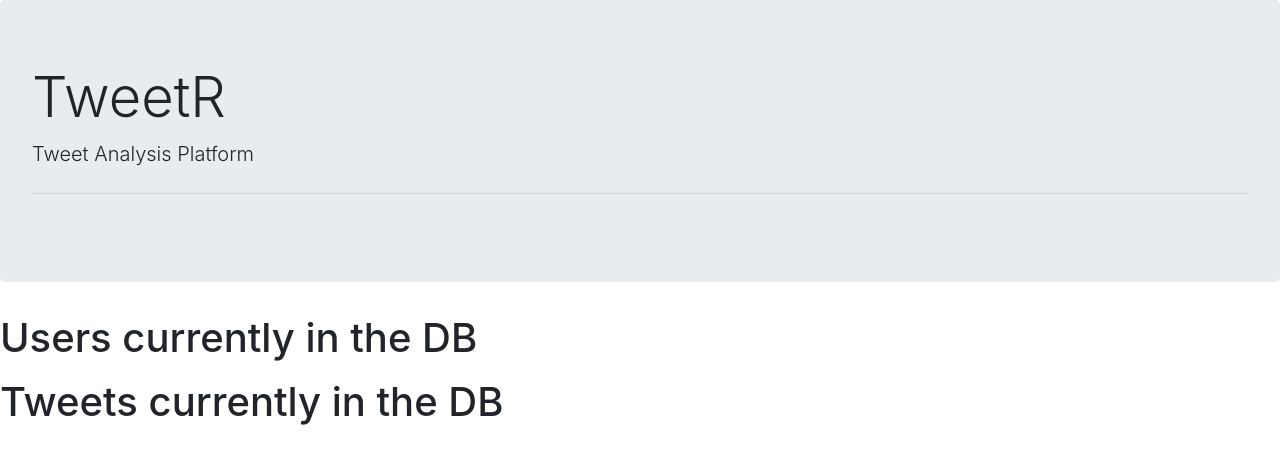
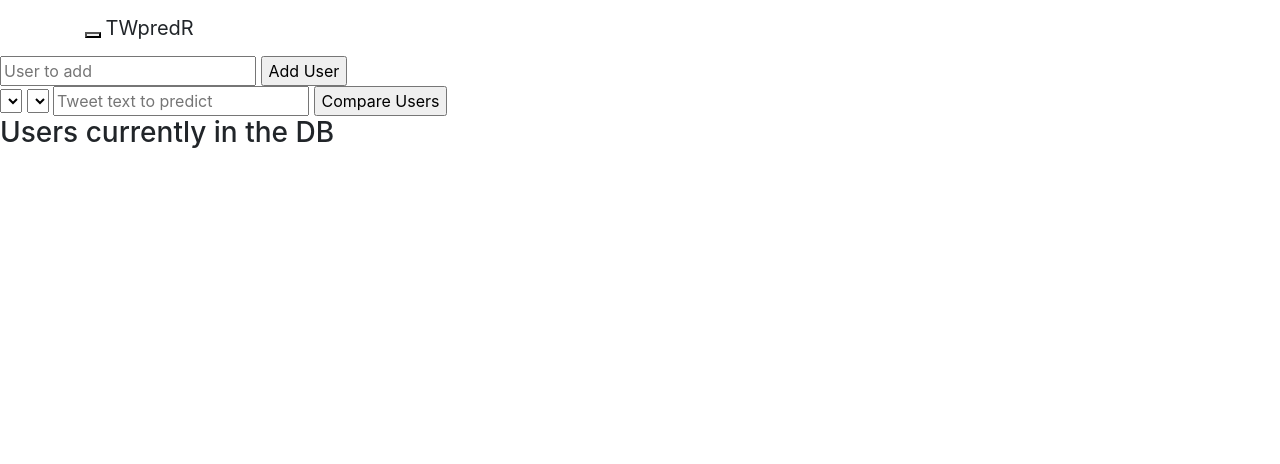
Before and after one commit to ed-chin-git/TWpredictR, a Flask app: page / in a window 1280 px wide. Shown: the top 464 px of the page. Run offline with Flask 2, Linux system fonts and the light colour scheme; data that the repository does not hold is empty; some libraries are stand-ins or nearby versions.

Commit message:
save work inprogress

```diff
--- a/TWpred/app.py
+++ b/TWpred/app.py
@@ -2,6 +2,8 @@
 from flask import Flask, request, render_template
 from .models import DB, User, Tweet
 from decouple import config
+from .functions import adduser, add_or_update_user
+from .predicted import predict_user
 
 
 def create_app():
@@ -12,7 +14,7 @@
     #  configure the app object
     app.config['SQLALCHEMY_DATABASE_URI'] = config('DATABASE_URL')  # get db loc from .env
     app.config['SQLALCHEMY_TRACK_MODIFICATIONS'] = False
-    app.config['FLASK_ENV'] = config('ENV')
+
     DB.init_app(app)
 
     @app.route('/')
@@ -20,6 +22,40 @@
         users = User.query.all()
         tweets = Tweet.query.all()
         return render_template('base.html', title='Home', users=users, tweets=tweets )
+
+    @app.route('/testload')
+    def testload():
+        adduser('NBCNews')
+        users = User.query.all()
+        tweets = Tweet.query.all()
+        return render_template('base.html', title='Home', users=users, tweets=tweets )
+
+    @app.route('/user', methods=['POST'])
+    @app.route('/user/<name>', methods=['GET'])
+    def user(name=None):
+        message = ''
+        name = name or request.values['user_name']
+        try:
+            if request.method == 'POST':
+                add_or_update_user(name)
+                message = 'User {} successfully added!'.format(name)
+            tweets = User.query.filter(User.name == name).one().tweets
+        except Exception as e:
+            message = 'Error adding {}: {}'.format(name, e)
+            tweets = []
+        return render_template('user.html', title=name, tweets=tweets,
+                               message=message)
+
+    @app.route('/compare', methods=['POST'])
+    def compare():
+        user1, user2 = request.values['user1'], request.values['user2']
+        if user1 == user2:
+            return 'Cannot compare a user to themselves!'
+        else:
+            prediction = predict_user(user1, user2,
+                                      request.values['tweet_text'])
+            return user1 if prediction else user2
+
 
     @app.route('/reload')
     def reload():
@@ -29,5 +65,6 @@
 
     return app
 
+
 #  to run from terminal : set FLASK_APP=TWpred:APP
 #                   +     flask run   OR    flask shell
--- a/TWpred/templates/base.html
+++ b/TWpred/templates/base.html
@@ -9,27 +9,63 @@
     <link rel="stylesheet" href="https://stackpath.bootstrapcdn.com/bootstrap/4.1.3/css/bootstrap.min.css" integrity="sha384-MCw98/SFnGE8fJT3GXwEOngsV7Zt27NXFoaoApmYm81iuXoPkFOJwJ8ERdknLPMO" crossorigin="anonymous">
     <title>TweetR!</title>
   </head>
+
+
+
   <body>
-    <div class="jumbotron">
-        <h1 class="display-4">TweetR</h1>
-        <p class="lead">Tweet Analysis Platform</p>
-        <hr class="my-4">
+    <nav class="navbar navbar-inverse navbar-fixed-top">
+    <div class="container">
+        <div class="navbar-header">
+            <button type="button" class="navbar-toggle" data-toggle="collapse" data-target=".navbar-collapse">
+                <span class="sr-only">Toggle navigation</span>
+                <span class="icon-bar"></span>
+                <span class="icon-bar"></span>
+                <span class="icon-bar"></span>
+            </button>
+            <a asp-area="" asp-controller="Home" asp-action="Index" class="navbar-brand">TWpredR</a>
+        </div>
+        <div class="navbar-collapse collapse">
+            <ul class="nav navbar-nav">
+                <li><a asp-area="" asp-controller="Home" asp-action="Index">Home</a></li>
+                <li><a asp-area="" asp-controller="Home" asp-action="Contact">About Us</a></li>
+            </ul>
+        </div>
     </div>
+    </nav>
 
-    <h1>Users currently in the DB</h1>
+
+
+
+    {% block content %}
+    <form action="/user" method="post">
+        <input type="text" name="user_name" placeholder="User to add">
+        <input type="submit" value="Add User">
+    </form>
+
+    <form action="/compare" method="post">
+        <select name="user1">
+            {% for user in users %}
+            <option value="{{ user.name }}">{{ user.name }}</option>
+            {% endfor %}
+        </select>
+        <select name="user2">
+            {% for user in users %}
+            <option value="{{ user.name }}">{{ user.name }}</option>
+            {% endfor %}
+        </select>
+        <input type="text" name="tweet_text" placeholder="Tweet text to predict">
+        <input type="submit" value="Compare Users">
+    </form>
+
+    <h3>Users currently in the DB</h3>
     <ul>
         {% for user in users %}
-        <li>{{user.id}} - {{user.name}}</li>
-        {% endfor %}
-
-    </ul>
-
-    <h1>Tweets currently in the DB</h1>
-    <ul>
-        {% for tweet in tweets %}
-        <li>{{tweet.text}}</li>
+        <li>{{user.id}} - {{user.name}}  </li>
         {% endfor %}
     </ul>
+    {% endblock %}
+
+
 
     <!-- Optional JavaScript -->
     <!-- jQuery first, then Popper.js, then Bootstrap JS -->
```
Also changed, not shown: TWpred/functions.py (added, +54 -0 lines), TWpred/predicted.py (added, +25 -0 lines), TWpred/shell.py (deleted, +0 -25 lines), TWpred/templates/unused.html (added, +14 -0 lines), TWpred/templates/user.html (added, +14 -0 lines), TWpred/tweetr.db (deleted), TWpred/twitter_API.py (renamed from TWpred/twitter.py), TWpred/twpred.db (added).
